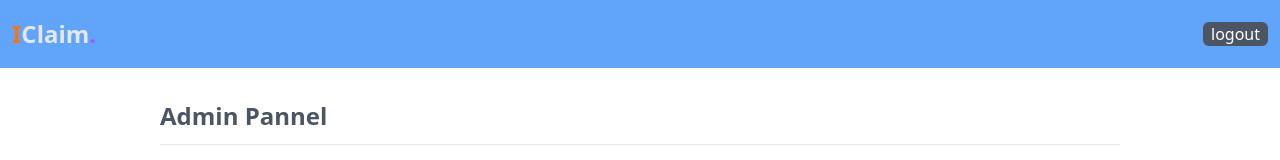
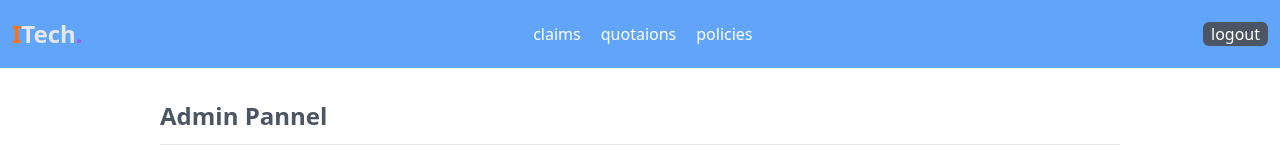
Before and after one commit to chriford-siame/insurtech-ui, a React (Create React App) app: page / in a window 1280 px wide. Shown: the top 160 px of the page. Built offline with nearby package versions, Linux system fonts and the light colour scheme; no server answers; sample sign-in values are in the browser's storage.

Commit message:
update navbar

```diff
--- a/src/components/Navbar.tsx
+++ b/src/components/Navbar.tsx
@@ -5,7 +5,15 @@ function Navbar() {
   const { isAuthenticated, handleLogout } = useAuth();
   return (
     <div className='bg-blue-400 py-4 flex items-center justify-between px-3'>
-      <a href="/" className='text-[18pt] font-bold text-white'><span className='text-orange-500'>I</span><span className='text-gray-200'>Claim</span><span className='text-purple-500'>.</span></a>
+      <a href="/" className='text-[18pt] font-bold text-white'><span className='text-orange-500'>I</span><span className='text-gray-200'>Tech</span><span className='text-purple-500'>.</span></a>
+
+      {isAuthenticated ?
+      <div className="flex gap-5">
+        <a href="/login" className='text-white rounded-md'>claims</a>
+        <a href="/login" className='text-white rounded-md'>quotaions</a>
+        <a href="/login" className='text-white rounded-md'>policies</a>
+      </div>
+      : null}
 
       {!isAuthenticated ?
         <div className='flex  gap-1 text-[12pt]'>
@@ -13,12 +21,14 @@ function Navbar() {
           <a href="/register" className='text-white bg-gray-600 hover:bg-gray-600 px-2 rounded-md'>Signup</a>
         </div>
         :
+        <span>
           <div className='text-[12pt]'>
             <button onClick={() => {
               handleLogout();
               window.location.href = "/";
             }}  className='text-white bg-gray-600 hover:bg-gray-600 px-2 rounded-md'>logout</button>
           </div>
+        </span>
       }
     </div>
   )
```
Lines whose indentation alone changed are shown as unchanged.
